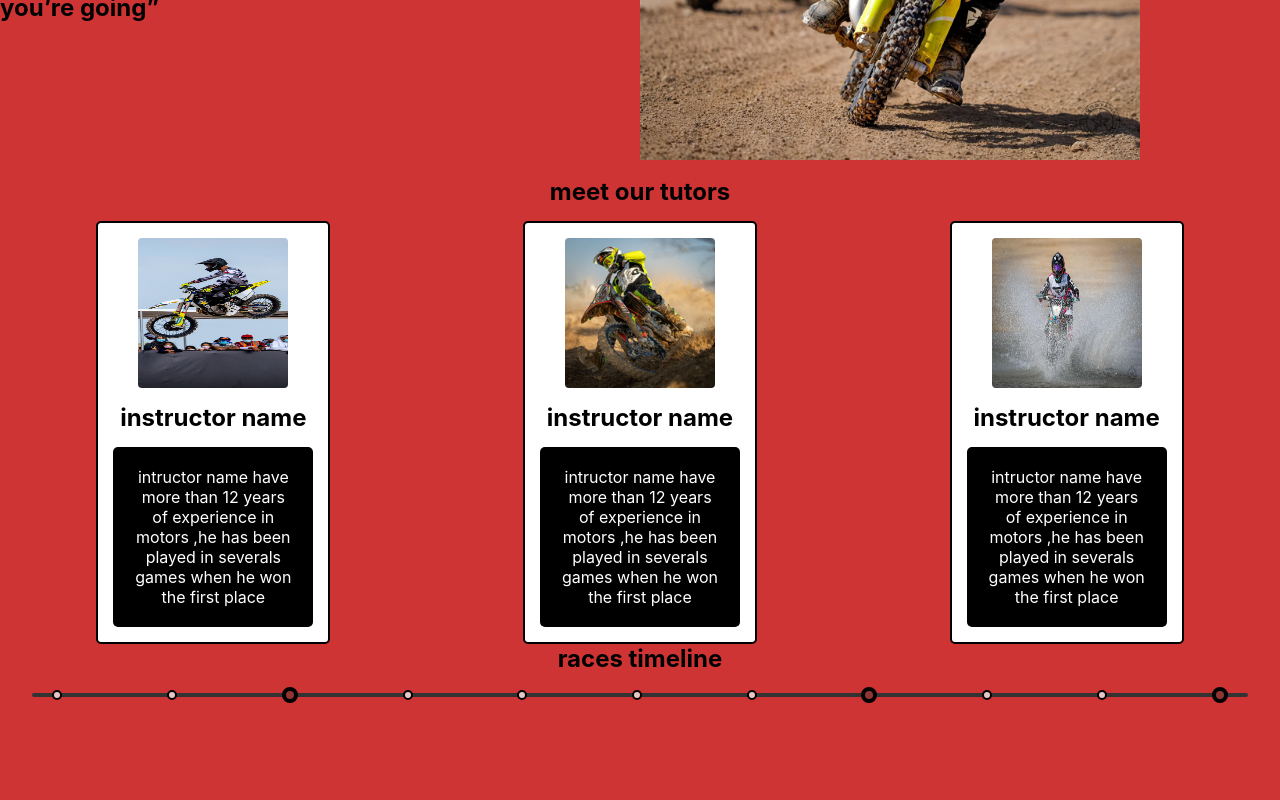
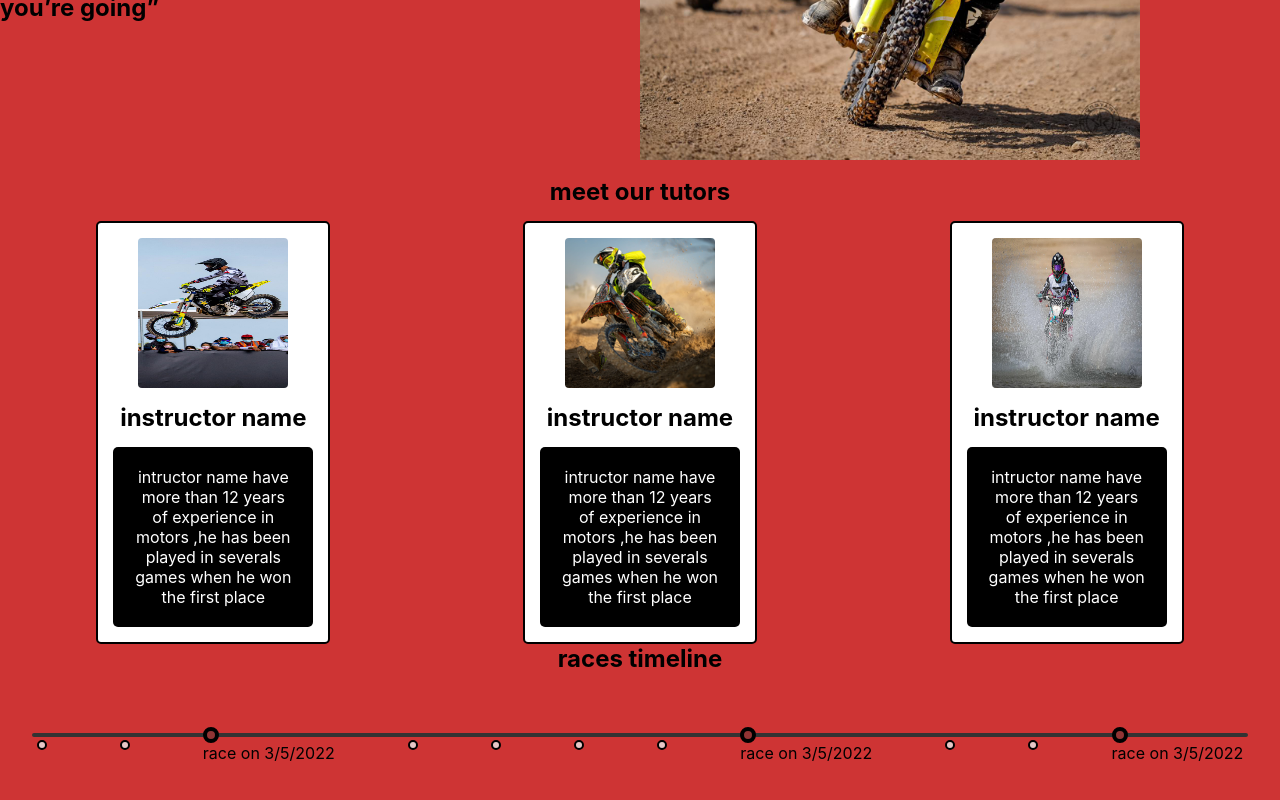
Before and after one commit to omaranBazna/motorcross, a React (Create React App) app: page / in a window 1280 px wide. Shown: the part 372-1172 px from the top of the page. Before the commit the page ends 1095 px from the top, so only its background shows below. Built offline with nearby package versions, Linux system fonts and the light colour scheme.

Commit message:
add date to the timeline

```diff
--- a/src/Calender.css
+++ b/src/Calender.css
@@ -14,6 +14,8 @@
     border-radius:50%;
     background:rgb(145, 52, 52);
     border:4px solid black;
+    font-size:10px;
+    font-weight:bold;
 }
 .empty{
     height: 10px;
@@ -29,5 +31,5 @@
     margin-top:-10px;
 }
 .Calender{
-    margin:20px auto;
+    margin:60px auto;
 }
--- a/src/Calender.js
+++ b/src/Calender.js
@@ -9,15 +9,21 @@ export default function Calender() {
      <div className="points">
      <div className="empty"></div>
      <div className="empty"></div>
-     <div className="point"></div>
+     <div className="racePoint">
+     <div className="point"></div>race on 3/5/2022
+     </div>
      <div className="empty"></div>
      <div className="empty"></div>
      <div className="empty"></div>
      <div className="empty"></div>
-     <div className="point"></div>
+     <div className="racePoint">
+     <div className="point"></div>race on 3/5/2022
+     </div>
      <div className="empty"></div>
      <div className="empty"></div>
-     <div className="point"></div>
+     <div className="racePoint">
+     <div className="point"></div>race on 3/5/2022
+     </div>
      </div>
     </div>
 
```
